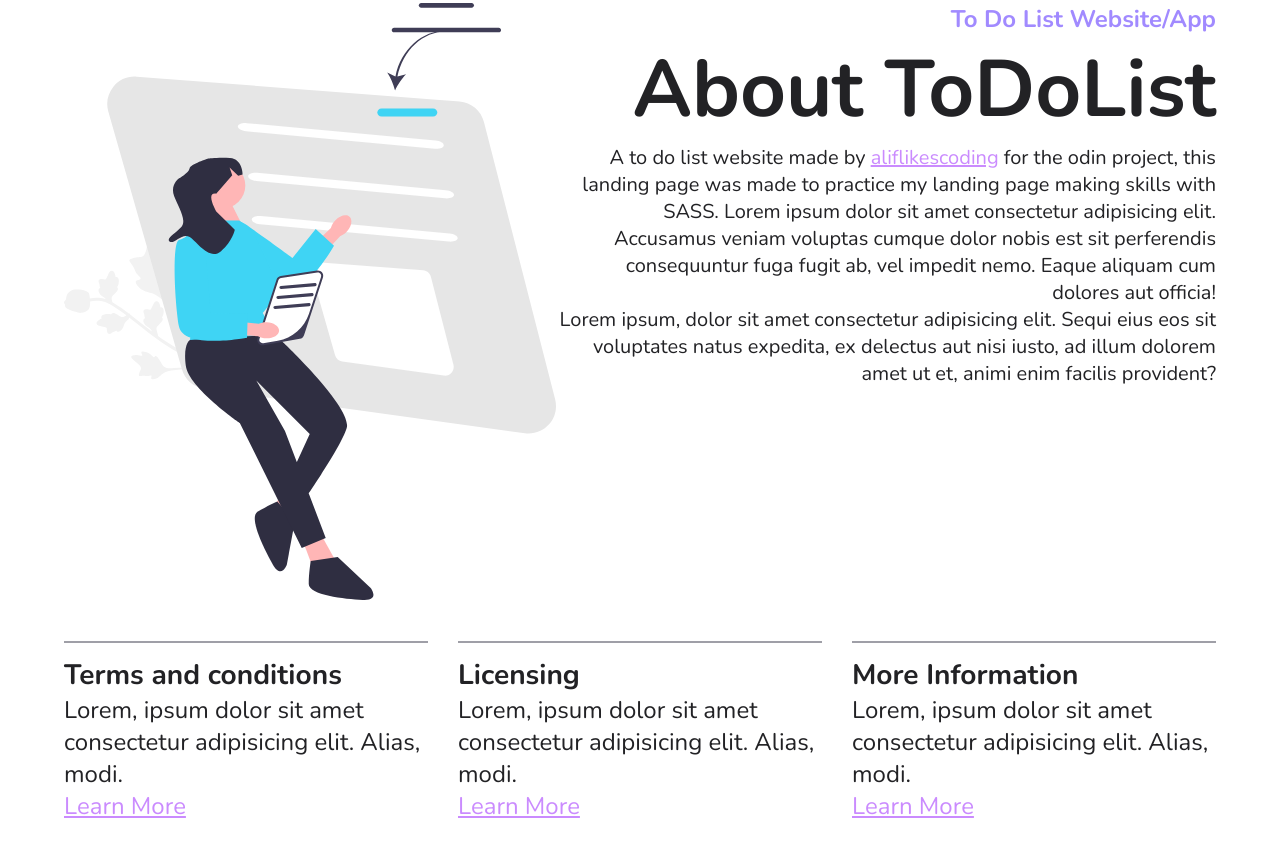
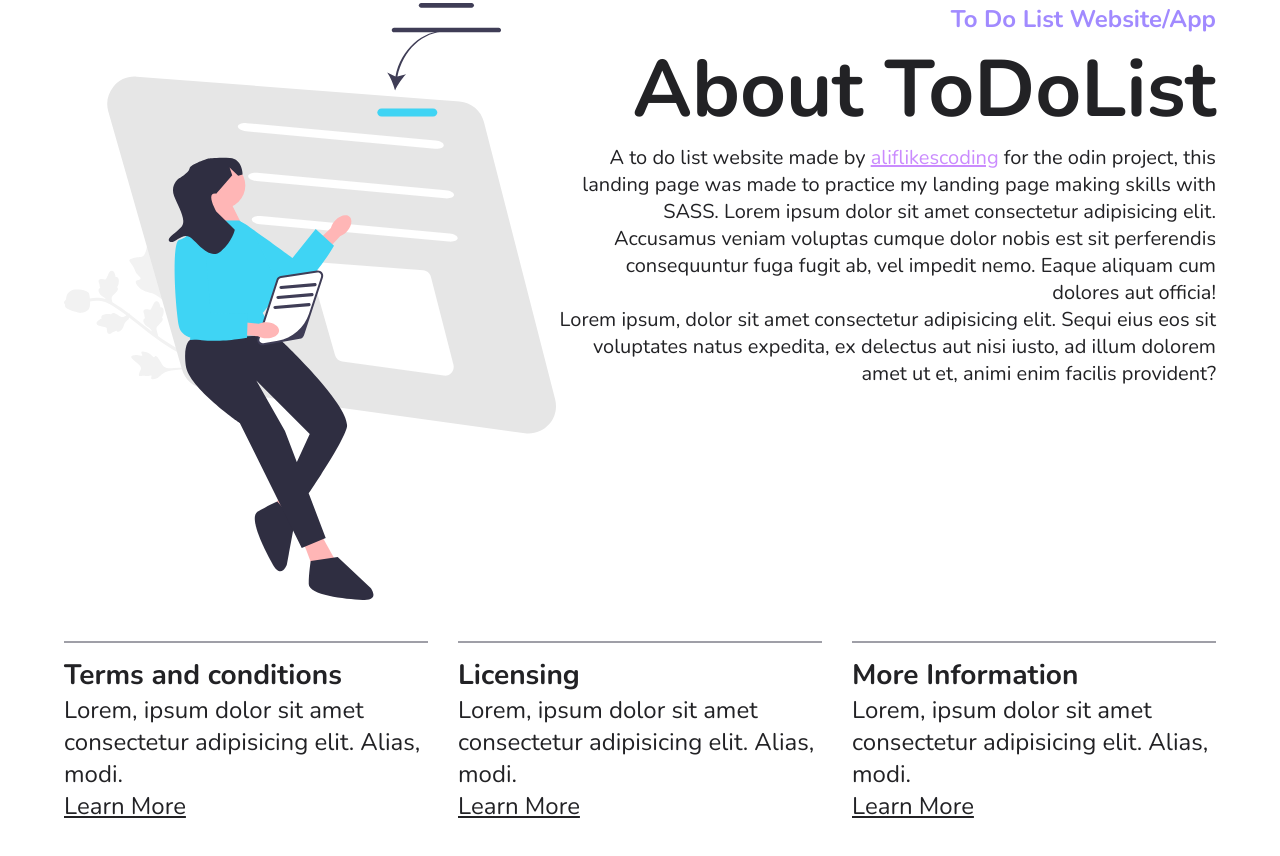
Before and after one commit to aliflikescoding/vanilla-to-do-list-landing-page, a website built with webpack: page dist/index.html in a window 1280 px wide. Shown: the part 797-1653 px from the top of the page. Built offline with nearby package versions, Linux system fonts and the light colour scheme.

Commit message:
Change card a link colors

```diff
--- a/src/scss/main.scss
+++ b/src/scss/main.scss
@@ -248,6 +248,10 @@ a {
     position: relative;
     font-size: 1.5rem;
 
+    a {
+      color: $text;
+    }
+
     &::after {
       content: '';
       position: absolute;
```
Also changed, not shown: dist/main.js.
